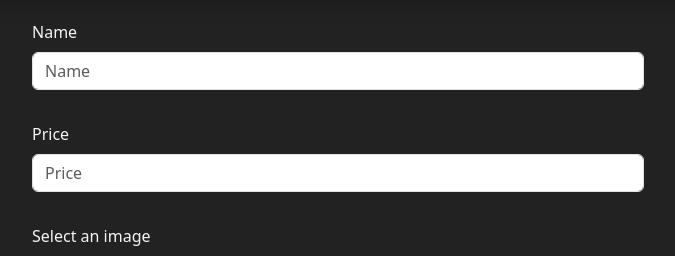
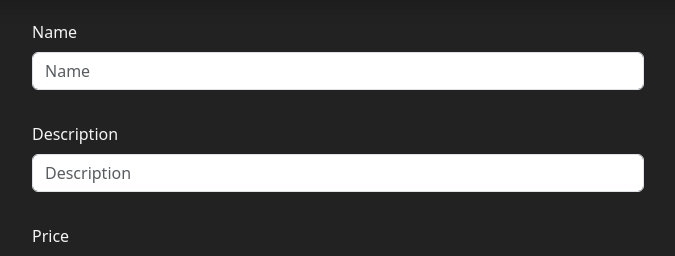
Before and after one commit to IDGS-804-20001399/brea-fragances, a Flask app: template app/product/templates/addProduct.html in a window 1280 px wide. Shown: the part 76-332 px from the top of the page, without its empty margins (302-977 px from the left). Run offline with Flask 3, Linux system fonts and the light colour scheme; the template is opened without the code that fills it: values that come from a table or form of the project are taken from there, others are empty; parts of the project's set-up code (start-up, migrations or seed data) failed here and were passed over; some libraries are stand-ins or nearby versions.

Commit message:
Description added to product

```diff
--- a/app/product/forms.py
+++ b/app/product/forms.py
@@ -6,6 +6,7 @@ from app import product_pics
 
 class ProductForm(FlaskForm):
     name=StringField('Name', [DataRequired(message='Must not be empty')])
+    description=StringField('Description', [DataRequired(message='Must not be empty')])
     price=FloatField('Price', [NumberRange(min=0.1, message='The value must be greater than 0.1')])
     image=FileField(validators=[FileAllowed(product_pics, 'Image only')])
     submit = SubmitField('Save product')
--- a/app/product/models.py
+++ b/app/product/models.py
@@ -11,6 +11,7 @@ class ProductSupplies(db.Model):
 class Product(db.Model):
     id = db.Column(db.Integer, primary_key=True)
     name = db.Column(db.String(100), nullable=False)
+    description = db.Column(db.String(255), nullable=False)
     price = db.Column(db.Float, nullable=False)
     image_filename = db.Column(db.String(255))
     image_url = db.Column(db.String(255))
--- a/app/product/routes.py
+++ b/app/product/routes.py
@@ -34,6 +34,7 @@ def add_product():
         if form.image.data:
             product = Product(
                 name = form.name.data,
+                description = form.description.data,
                 price = form.price.data
             )
             IDs = []
@@ -81,6 +82,7 @@ def edit_product(product_id):
     default_image = product.image_url
     if form.validate_on_submit():
         product.name = form.name.data
+        product.description = form.description.data
         product.price = form.price.data
         if form.image.data:
             previos_image_path = product_pics.path(product.image_filename)
--- a/app/product/templates/addProduct.html
+++ b/app/product/templates/addProduct.html
@@ -12,6 +12,7 @@
       style="max-width: 50%; margin: auto;">
     {{ form.hidden_tag() }}
     {{ render_field(form.name) }}
+    {{ render_field(form.description) }}
     {{ render_field(form.price) }}
     {{ render_image_field(form.image, default_image) }}
 
```
